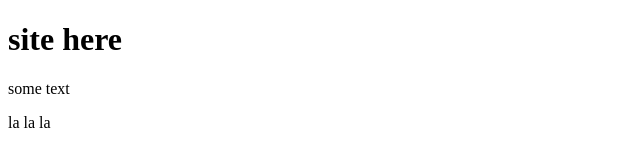
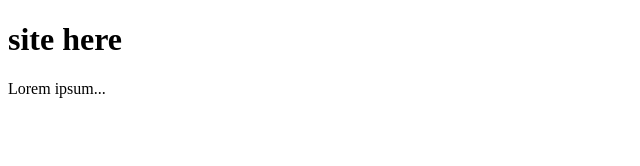
Before and after one commit to treveller/site, a plain HTML site: page index.html in a window 1280 px wide. Shown: the full height of the page, 0-640 px from the left. Drawn offline with Linux system fonts and the light colour scheme.

Commit message:
third commit

```diff
--- a/index.html
+++ b/index.html
@@ -6,8 +6,7 @@
 	<link rel="stylesheet" type="text/css" href="css/style.css">
 </head>
 <body>
-<h1>site here</h1>
-<p>some text</p>
-<p>la la la</p>
+	<h1>site here</h1>
+	<p>Lorem ipsum...</p>
 </body>
 </html>
```
